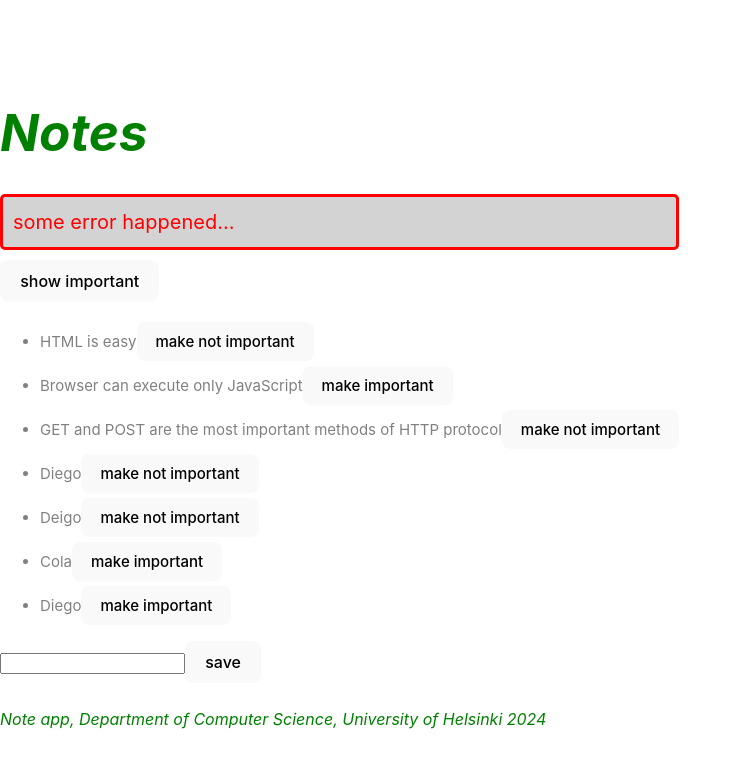
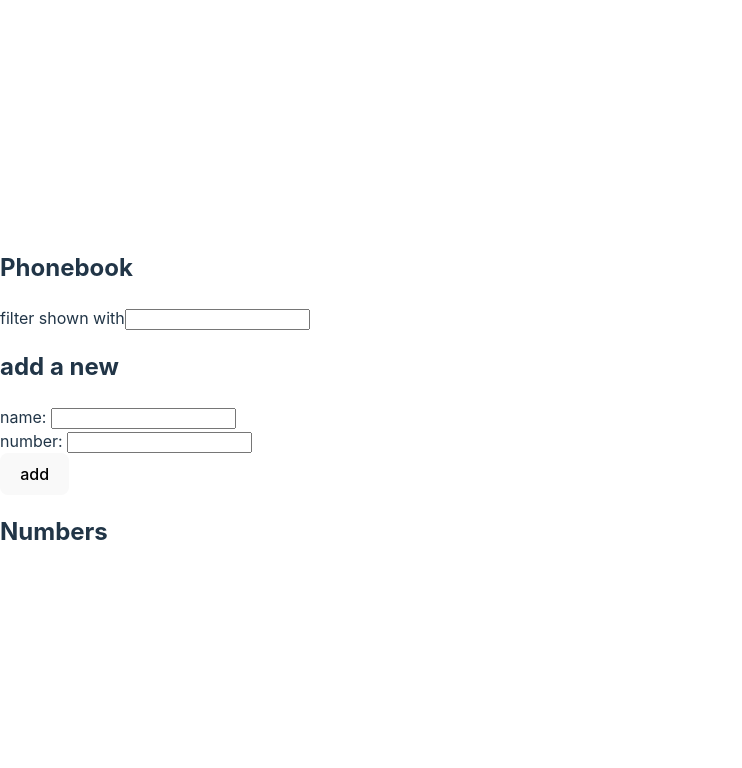
Before and after one commit to Diefat17/Part2, a React (Vite) app: page / in a window 1280 px wide. Shown: the top 768 px of the page, without its empty margins (0-742 px from the left). Built offline with nearby package versions, Linux system fonts and the light colour scheme; data requests are answered from the project's data file.

Commit message:
Adapt agenda

```diff
--- a/db.json
+++ b/db.json
@@ -1,39 +1,3 @@
 {
-  "notes": [
-    {
-      "id": "1",
-      "content": "HTML is easy",
-      "important": true
-    },
-    {
-      "id": "2",
-      "content": "Browser can execute only JavaScript",
-      "important": false
-    },
-    {
-      "id": "3",
-      "content": "GET and POST are the most important methods of HTTP protocol",
-      "important": true
-    },
-    {
-      "id": "cea3",
-      "content": "Diego",
-      "important": true
-    },
-    {
-      "id": "8f8d",
-      "content": "Deigo",
-      "important": true
-    },
-    {
-      "id": "bd4b",
-      "content": "Cola",
-      "important": false
-    },
-    {
-      "id": "7459",
-      "content": "Diego",
-      "important": false
-    }
-  ]
+  "persons": []
 }
--- a/src/App.jsx
+++ b/src/App.jsx
@@ -1,105 +1,107 @@
 import { useState, useEffect } from 'react'
-import Note from './components/Note'
-import Notification from './components/Notification'
-import noteService from './services/notes'
+import personService from './services/notes'
 
-const Footer = () => {
-  const footerStyle = {
-    color: 'green',
-    fontStyle: 'italic',
-    fontSize: 16
-  }
+const Nombre = ({name, number, deletePerson, personId}) => {
+  return <li>{name} {number} <button onClick={() => deletePerson(personId)} >Delete</button></li>
+}
+
+const Persons = ({temp, deletePerson}) => {
+  return <>{temp.map(t => <Nombre key={t.id} name={t.name} number={t.number} deletePerson={deletePerson} personId={t.id}></Nombre>)}</>
+}
+
+const Filter = ({handleFilterChange, filter}) => {
+  return <input onChange={handleFilterChange} value={filter}/>
+}
+
+const PersonForm = ({addPerson, handlePersonChange, newName, handleNumberChange, newNumber}) => {
   return (
-    <div style={footerStyle}>
-      <br />
-      <em>Note app, Department of Computer Science, University of Helsinki 2024</em>
-    </div>
+    <form onSubmit={addPerson}>
+      <div>
+       <div>name: <input onChange={handlePersonChange} value={newName}/></div>
+        <div>number: <input onChange={handleNumberChange} value={newNumber}/></div>
+      </div>
+      <div>
+        <button type="submit">add</button>
+      </div>
+    </form>
   )
 }
 
 const App = () => {
-  const [notes, setNotes] = useState([])
-  const [newNote, setNewNote] = useState('')
-  const [showAll, setShowAll] = useState(true)
-  const [errorMessage, setErrorMessage] = useState('some error happened...')
+  const [persons, setPersons] = useState( [])
+  const [newName, setNewName] = useState('')
+  const [newNumber, setNewNumber] = useState('')
+  const [filter, setFilter] = useState('')
 
   useEffect(() => {
-    noteService
+    personService
       .getAll()
       .then(initialNotes => {
-        setNotes(initialNotes)
+        setPersons(initialNotes)
       })
   }, [])
 
-  const addNote = (event) => {
-    event.preventDefault()
-    const noteObject = {
-      content: newNote,
-      important: Math.random() > 0.5,
-    }
 
-    noteService
-      .create(noteObject)
-      .then(returnedNote => {
-        setNotes(notes.concat(returnedNote))
-        setNewNote('')
-      })
+  const handleFilterChange = (event) => {
+    setFilter(event.target.value)
+  }
+
+  const handlePersonChange = (event) => {
+    setNewName(event.target.value)
 
   }
 
-  const toggleImportanceOf = id => {
-    const note = notes.find(n => n.id === id)
-    const changedNote = { ...note, important: !note.important }
-
-    noteService
-      .update(id, changedNote).then(returnedNote => {
-        setNotes(notes.map(note => note.id !== id ? note : returnedNote))
-      })
-
-      .catch(error => {
-        setErrorMessage(
-          `Note '${note.content}' was already removed from server`
-        )
-        setTimeout(() => {
-          setErrorMessage(null)
-        }, 5000)
-        setNotes(notes.filter(n => n.id !== id))
-      })
+  const handleNumberChange = (event) => {
+    setNewNumber(event.target.value)
   }
 
-  const handleNoteChange = (event) => {
-    setNewNote(event.target.value)
+  const deletePerson = id => {
+
+    if(id != undefined){
+      //console.log(persons.map(p => p.id == id))
+      const temp = persons.filter(p => p.id != id)
+      window.confirm(`Delete ${persons.id}?`)
+      personService
+      .deleteContact(id)
+      setPersons(temp)
+    }
   }
-
-  const notesToShow = showAll
-    ? notes
-    : notes.filter(note => note.important)
 
 
 
+  const addPerson = (event) => {
+    event.preventDefault()
+    const nameObject = {
+      name: newName,
+      number: newNumber,
+    }
+
+    if(!persons.map(user => user.name).includes(newName)){
+      setPersons(persons.concat(nameObject))
+      personService
+          .create(nameObject)
+          .then(initialPersons => {
+            setPersons(persons.concat(initialPersons))
+          })
+
+
+    } else {
+      alert(`${newName} is already adde to phonebook`)
+    }
+    setNewName('')
+    setNewNumber('')
+
+  }
 
   return (
     <div>
-      <h1>Notes</h1>
-      <Notification message={errorMessage} />
-      <div>
-        <button onClick={() => setShowAll(!showAll)}>
-          show {showAll ? 'important' : 'all' }
-        </button>
-      </div>
-      <ul>
-        {notesToShow.map(note =>
-          <Note key={note.id} note={note} toggleImportance={() => toggleImportanceOf(note.id)}/>
-        )}
-      </ul>
-      <form onSubmit={addNote}>
-      <input
-          value={newNote}
-          onChange={handleNoteChange}
-        />
-        <button type="submit">save</button>
-      </form>
-      <Footer/>
+      <h2>Phonebook</h2>
+      filter shown with
+      <Filter handleFilterChange={handleFilterChange} filter={filter}></Filter>
+      <h2>add a new</h2>
+      <PersonForm addPerson={addPerson} handlePersonChange={handlePersonChange} newName={newName} handleNumberChange={handleNumberChange} newNumber={newNumber} ></PersonForm>
+      <h2>Numbers</h2>
+      <Persons temp={persons.filter(word => word.name.toLowerCase().includes(filter.toLowerCase()))} deletePerson={deletePerson}></Persons>
     </div>
   )
 }
--- a/src/services/notes.js
+++ b/src/services/notes.js
@@ -1,5 +1,5 @@
 import axios from 'axios'
-const baseUrl = 'http://localhost:3001/notes'
+const baseUrl = 'http://localhost:3001/persons'
 //All the methods
 const getAll = () => {
   const request = axios.get(baseUrl)
```
